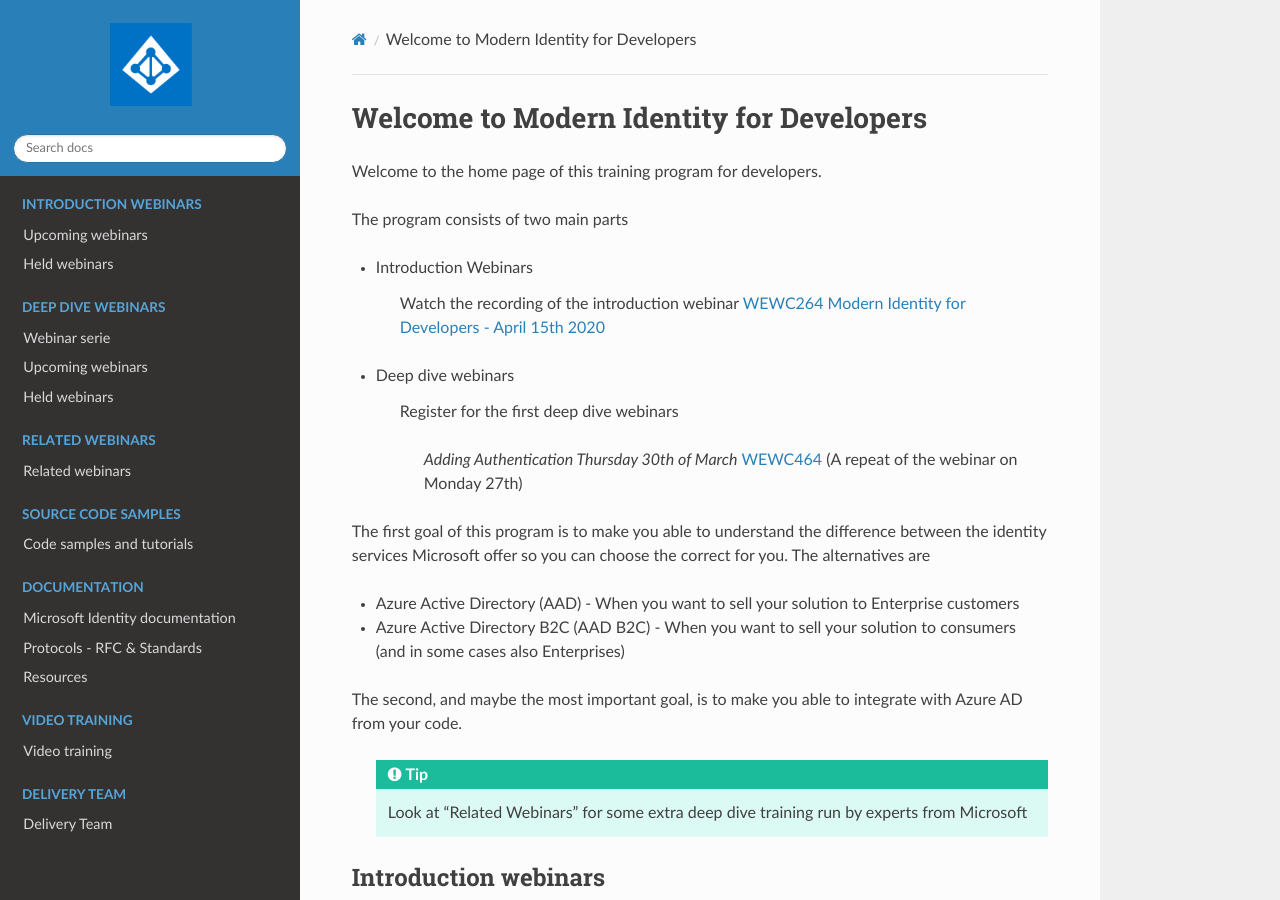
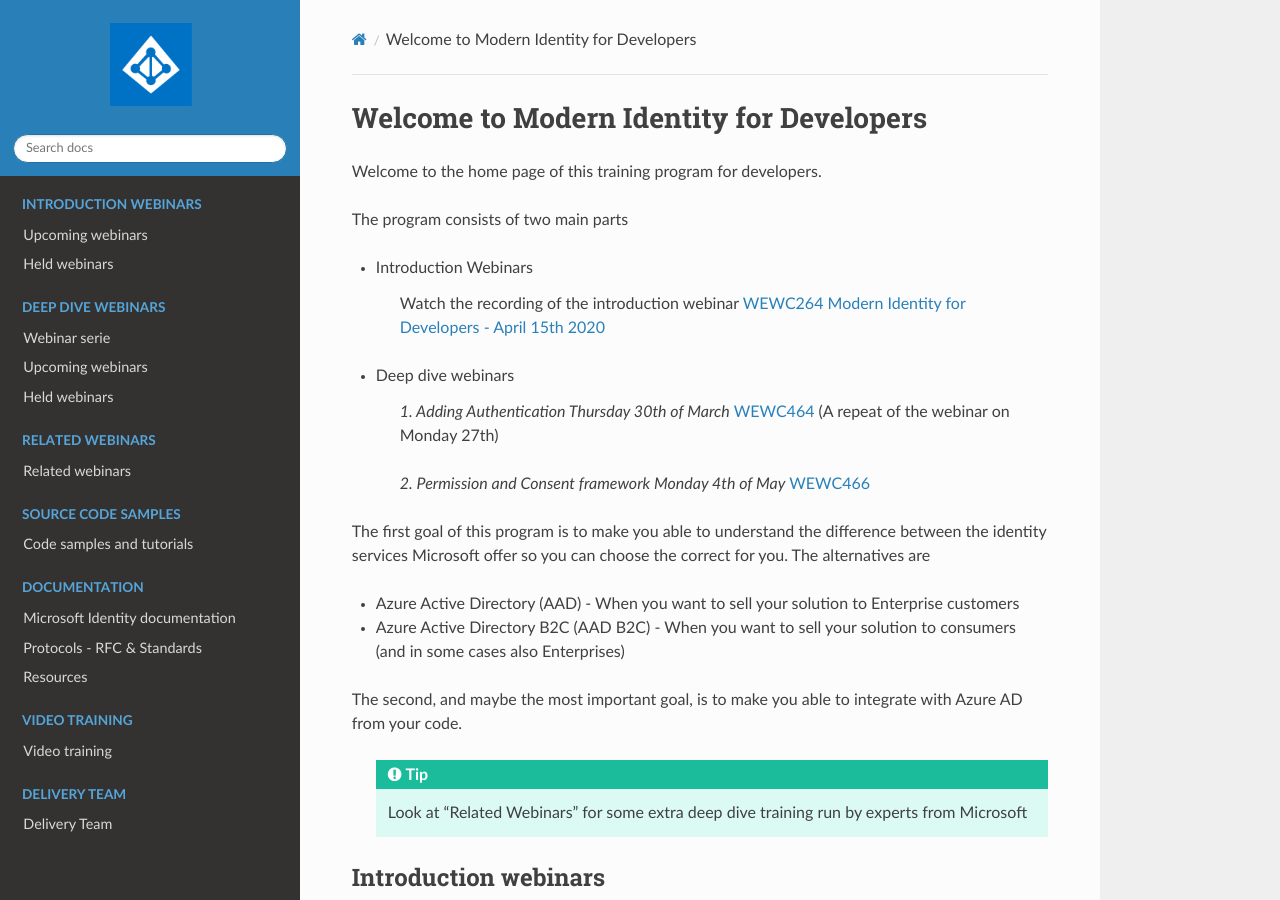
Before and after one commit to RonnyA/ModernIdentity, a Sphinx documentation site: the page built from docs/source/index.rst, in a window 1280 px wide and 900 px high. Built offline with Sphinx 7.4.7 and the Read the Docs theme 2.0.0, drawn with Linux system fonts in a browser that asks for light colours.

Commit message:
Adding "2. Permission and Consent framework Monday 4th of May`" registration link to front page

```diff
--- a/docs/source/index.rst
+++ b/docs/source/index.rst
@@ -19,13 +19,15 @@
 
 * Deep dive webinars
 
-      Register for the first deep dive webinars
 
+       `1. Adding Authentication Thursday 30th of March` WEWC464_ (A repeat of the webinar on Monday 27th)
 
-       `Adding Authentication Thursday 30th of March` WEWC464_ (A repeat of the webinar on Monday 27th)
-
+       `2. Permission and Consent framework Monday 4th of May` WEWC466_
 
 .. _WEWC464 : https://www.microsoftevents.com/profile/10689173
+
+.. _WEWC466 : https://www.microsoftevents.com/profile/10708420
+
 
 
 The first goal of this program is to make you able to understand the difference between the identity services Microsoft offer so you can choose the correct for you. The alternatives are
```
Also changed, not shown: 5 other files.
